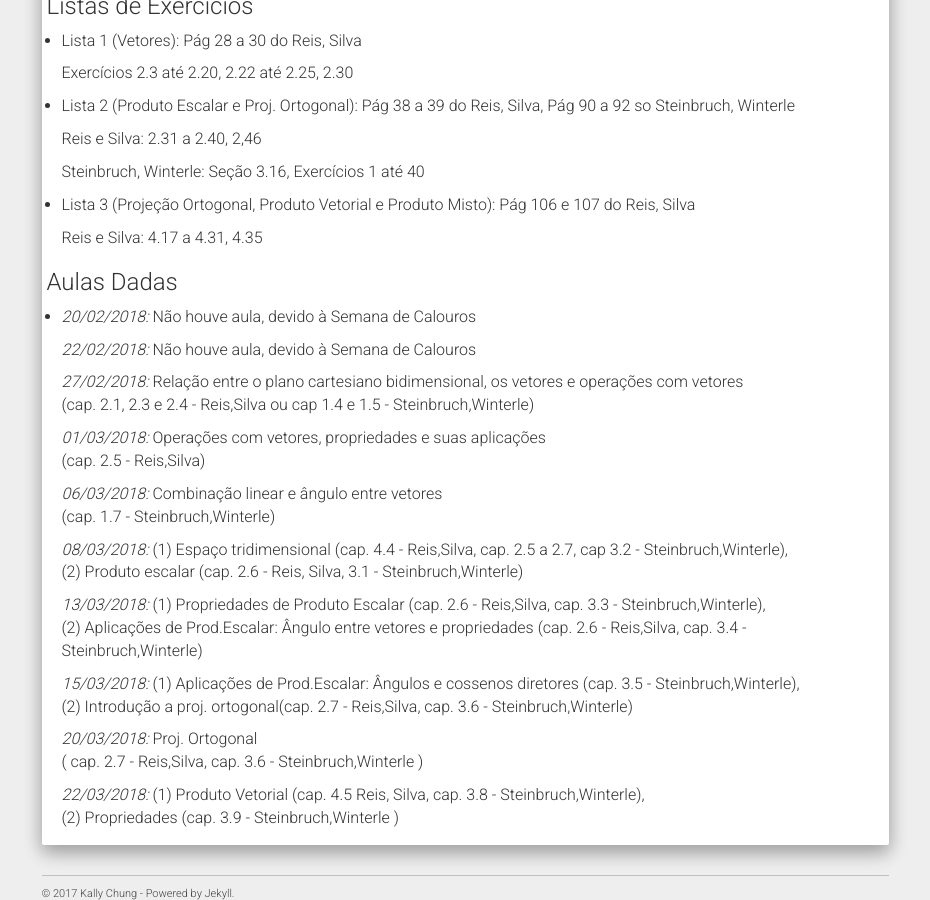
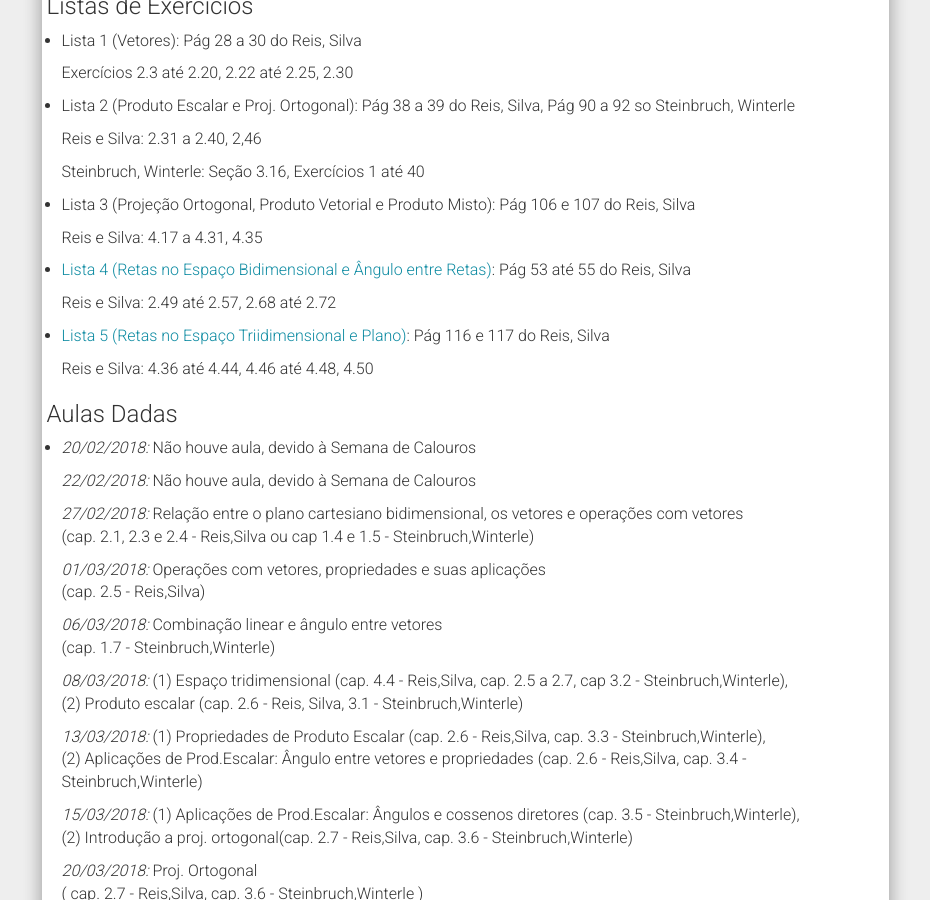
Before and after one commit to chunggnuhc/chunggnuhc.github.io, a Jekyll site: the page built from CM045-GA-1sem2018.md, in a window 1280 px wide and 900 px high, scrolled down 1281 px. Shown: the whole window, without its empty margins (321-1251 px from the left). Built offline with Jekyll 4.4.1, drawn with Linux system fonts in a browser that asks for light colours; nearby versions of some CDN libraries.

Commit message:
Update CM045 - ListaExerc

```diff
--- a/CM045-GA-1sem2018.md
+++ b/CM045-GA-1sem2018.md
@@ -76,6 +76,14 @@ obs.: O horário de atendimento no dia é cancelado caso nenhum aluno apareça a
 
   Reis e Silva: 4.17 a 4.31, 4.35
 
+- [Lista 4 (Retas no Espaço Bidimensional e Ângulo entre Retas)](/disciplinas1sem2018/ListaExerc04 - CM045.pdf): Pág 53 até 55 do Reis, Silva
+
+  Reis e Silva: 2.49 até 2.57, 2.68 até 2.72
+
+- [Lista 5 (Retas no Espaço Triidimensional e Plano)](/disciplinas1sem2018/ListaExerc05 - CM045.pdf): Pág 116 e 117 do Reis, Silva
+
+  Reis e Silva: 4.36 até 4.44, 4.46 até 4.48, 4.50
+
 
 
 <h3>Aulas Dadas</h3>
```
